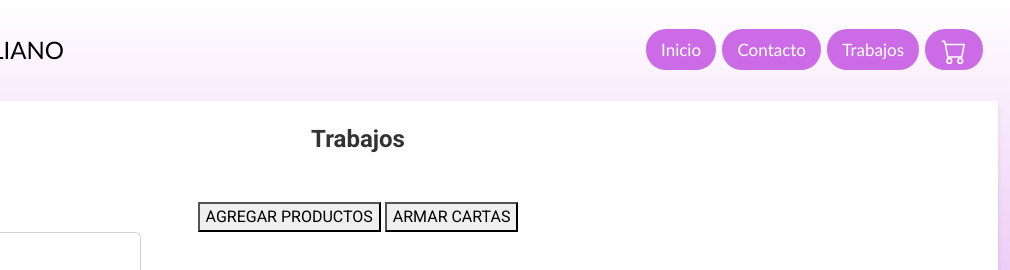
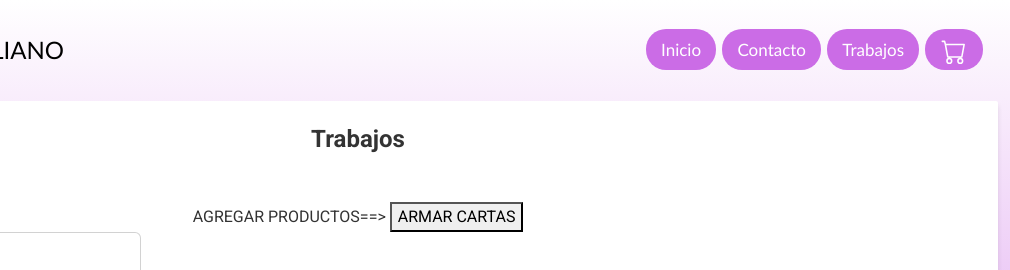
Before and after one commit to NACH07788/Techno2024, a plain HTML site: page HE/Pages/HTML/trabajos.html in a window 1280 px wide. Shown: the top 270 px of the page, 270-1280 px from the left. Drawn offline with nearby package versions, Linux system fonts and the light colour scheme.

Commit message:
Comente btn de prueba

```diff
--- a/HE/Pages/HTML/trabajos.html
+++ b/HE/Pages/HTML/trabajos.html
@@ -49,7 +49,7 @@
     <section id ="Trabajos" class="row">
       <div class="text-center container py-6 px-5">
         <h4 class="mt-4 mb-5"><strong>Trabajos</strong></h4>
-        <button onclick = "showWorks()" id="btn-agregar-pdcts" class="boton-info">AGREGAR PRODUCTOS</button>
+       <!==<button onclick = "showWorks()" id="btn-agregar-pdcts" class="boton-info">AGREGAR PRODUCTOS</button>==>
         <button onclick = "armarCartas()" id="btn-agregar-pdcts" class="boton-info">ARMAR CARTAS</button>
 
 
```
